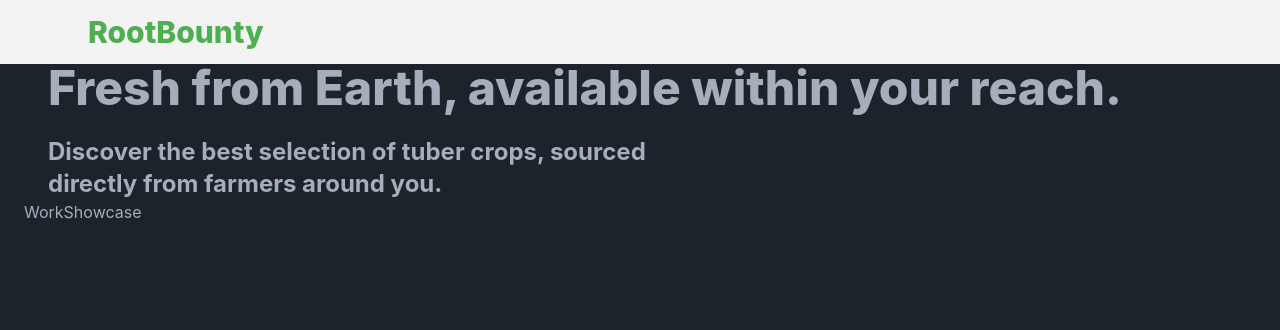
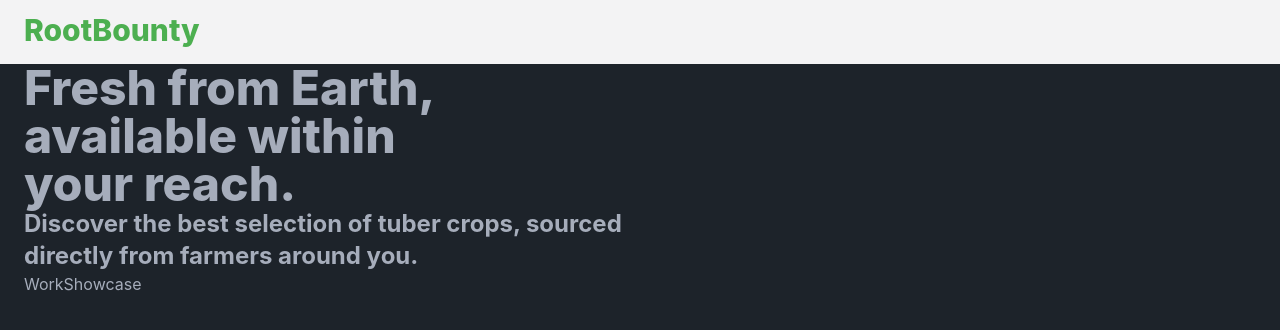
Before and after one commit to paulthadev/rootbounty, a React (Vite) app: page / in a window 1280 px wide. Shown: the top 330 px of the page. Built offline with nearby package versions, Linux system fonts and the light colour scheme.

Commit message:
chore: Refactor landing page header and hero section

```diff
--- a/src/components/landingpage/Header.jsx
+++ b/src/components/landingpage/Header.jsx
@@ -1,19 +1,12 @@
-import { styles } from "../../styles/styles";
 import Logo from "../Logo";
 
 function Header() {
   return (
-    <div>
-      <header className="w-full sticky top-0 z-50 bg-white/95 px-16 backdrop-blur-md  h-16 flex items-center">
-        <div className={`${styles.NavWidth} `}>
-          <nav className="flex justify-between items-center w-full">
-            <div>
-              <Logo />
-            </div>
-          </nav>
-        </div>
-      </header>
-    </div>
+    <header className="w-full sticky top-0 z-50 bg-white/95  backdrop-blur-md h-16">
+      <div className="max-w-7xl mx-auto px-6 py-3 flex items-center">
+        <Logo />
+      </div>
+    </header>
   );
 }
 
--- a/src/components/landingpage/HeroSection.jsx
+++ b/src/components/landingpage/HeroSection.jsx
@@ -4,10 +4,9 @@
 
 const HeroSection = () => (
   <section>
-    <div className="">
-      <div className="mx-auto max-w-7xl px-6">
-        <div className="grid gap-y-6">
-          <h1 className="text-5xl leading-0 font-extrabold">
+    <div>
+      <div>
+        <h1 className="text-5xl leading-0 lg:max-w-[30rem] font-extrabold">
           Fresh from Earth, available within your reach.
         </h1>
 
@@ -17,7 +16,6 @@ const HeroSection = () => (
         </p>
       </div>
     </div>
-    </div>
   </section>
 );
 
```
Lines whose indentation alone changed are shown as unchanged.
